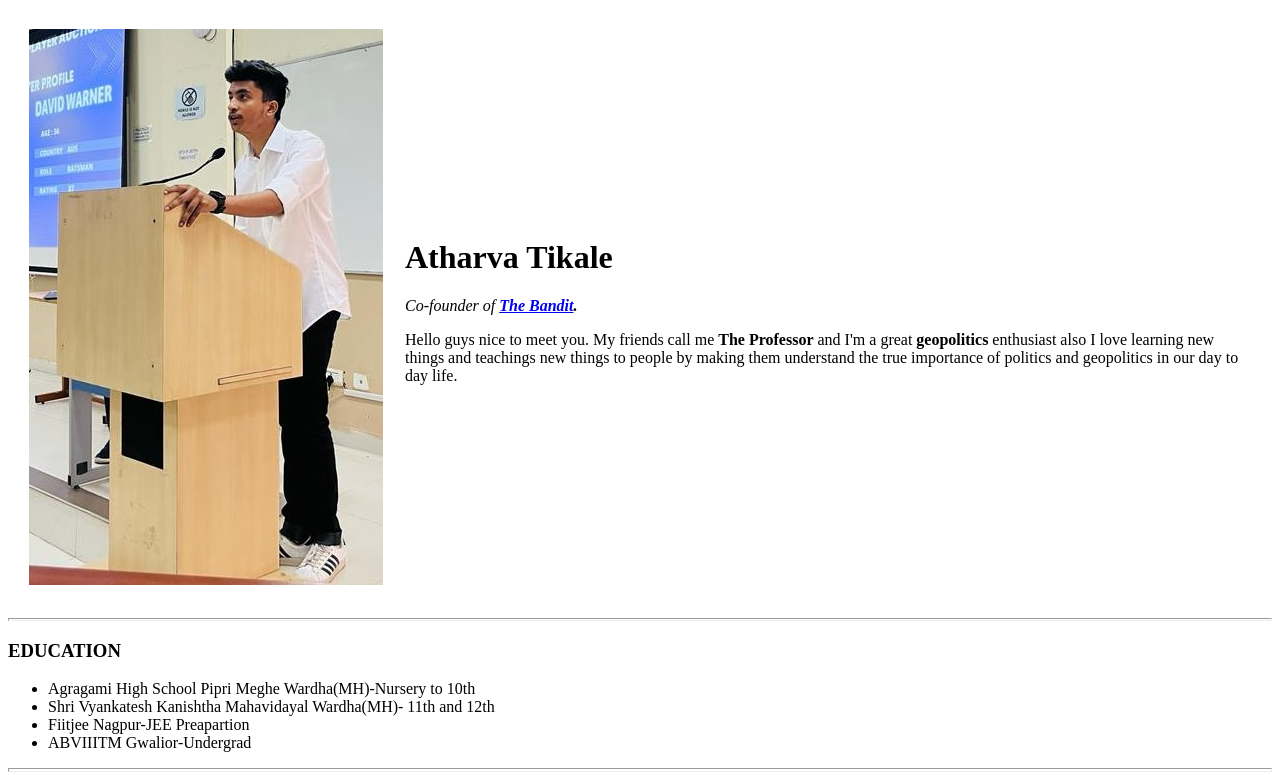
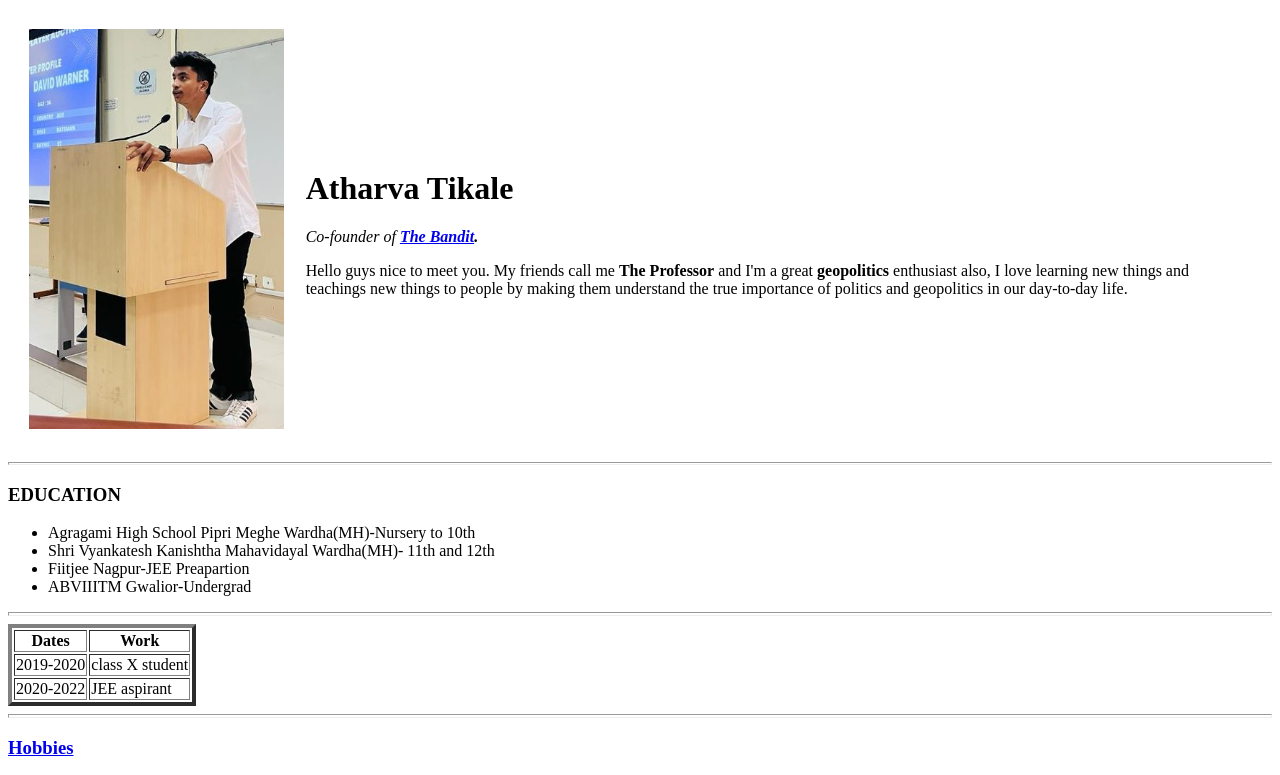
Before and after one commit to prince01010/cv, a plain HTML site: page index.html in a window 1280 px wide. Shown: the top 775 px of the page. Drawn offline with Linux system fonts and the light colour scheme.

Commit message:
Update index.html

```diff
--- a/index.html
+++ b/index.html
@@ -12,14 +12,14 @@
 <body>
     <table cellspacing="20">
         <tr>
-            <td><img src="images/image1.jpg" alt="Only Profile Pic I Got"></td>
+            <td><img src="images/image1.jpg" height="400" alt="Only Profile Pic I Got"></td>
             <td>
                 <h1>Atharva Tikale</h1>
                 <p><em>Co-founder of <strong><a href="https://www.microsoft.com/en-in">The
                                 Bandit</a>.</strong></em></p>
                 <p>Hello guys nice to meet you. My friends call me <strong>The Professor</strong> and I'm a great <strong>geopolitics </strong>enthusiast
-                    also I love learning new things and teachings new things to people by making them understand the true
-                    importance of politics and geopolitics in our day to day life.</p>
+                    also, I love learning new things and teachings new things to people by making them understand the true
+                    importance of politics and geopolitics in our day-to-day life.</p>
             </td>
         </tr>
 
```
